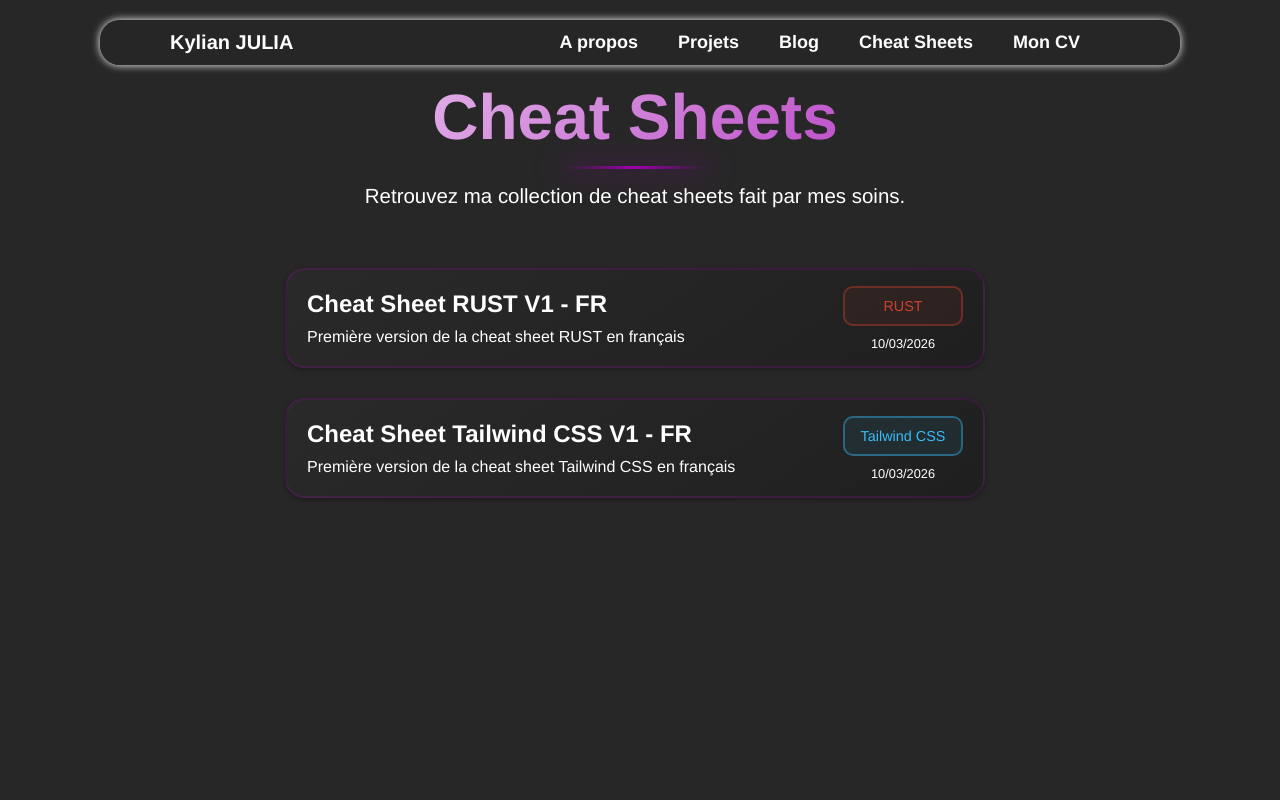
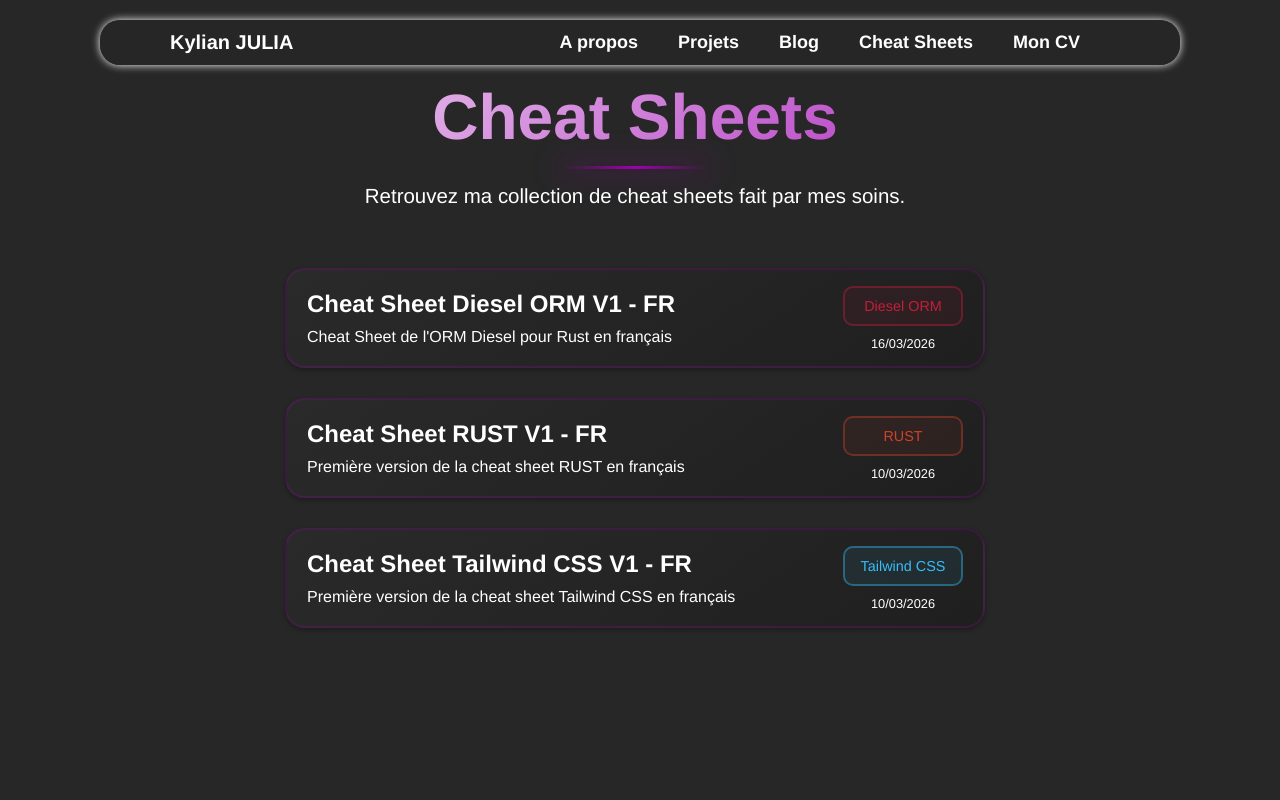
Before and after one commit to kylianjoff/kylianjulia, an Angular app: page /cheatsheets in a window 1280 px wide. Shown: the top 800 px of the page. Built offline with nearby package versions, Linux system fonts and the light colour scheme; what ngx-markdown would draw is missing.

Commit message:
Cheat Sheets Diesel ORM

```diff
--- a/src/app/cheatsheets/cheatsheets.css
+++ b/src/app/cheatsheets/cheatsheets.css
@@ -128,6 +128,12 @@ h1:after {
     background: rgba(56, 189, 248, 0.08);
 }
 
+.lang-diesel {
+    color: #C41E3A;
+    border-color: rgba(196, 30, 58, 0.4);
+    background: rgba(196, 30, 58, 0.08);
+}
+
 .lang-default {
     color: #9f00b1;
     border-color: rgba(159, 0, 177, 0.2);
--- a/src/app/cheatsheets/cheatsheets.ts
+++ b/src/app/cheatsheets/cheatsheets.ts
@@ -21,6 +21,13 @@ export class Cheatsheets {
 
   cheatSheets: CheatSheet[] = [
     {
+      title: 'Cheat Sheet Diesel ORM V1 - FR',
+      description: 'Cheat Sheet de l\'ORM Diesel pour Rust en français',
+      file: 'cheatsheets/DieselRust_v1_fr.pdf',
+      language: 'Diesel ORM',
+      date: '16/03/2026'
+    },
+    {
       title: 'Cheat Sheet RUST V1 - FR',
       description: 'Première version de la cheat sheet RUST en français',
       file: 'cheatsheets/Rust_v1_fr.pdf',
@@ -39,6 +46,7 @@ export class Cheatsheets {
   private languageClassMap: Record<string, string> = {
     'RUST': 'lang-rust',
     'Tailwind CSS': 'lang-tailwind',
+    'Diesel ORM': 'lang-diesel',
   };
 
   getLanguageClass(language: string): string {
```
Also changed, not shown: 1 other file (tests, documents, lock files or other folders).
